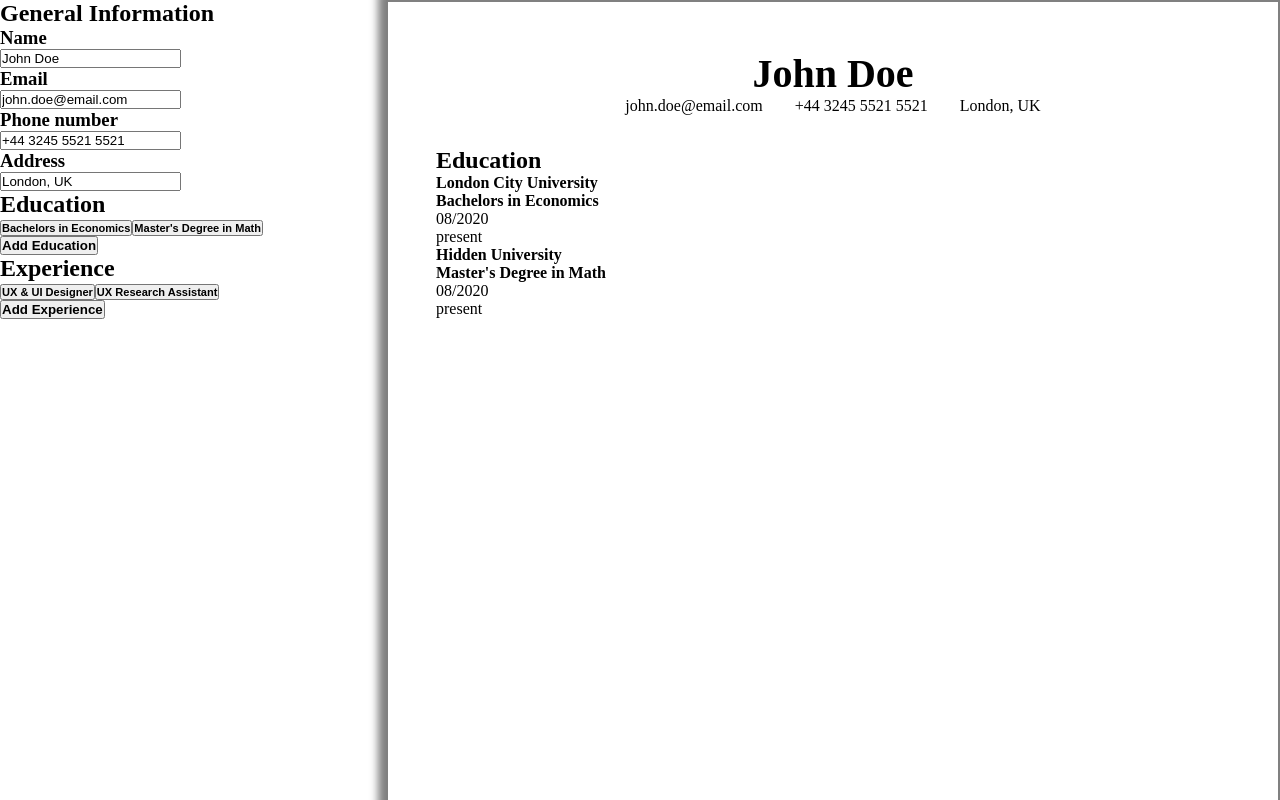
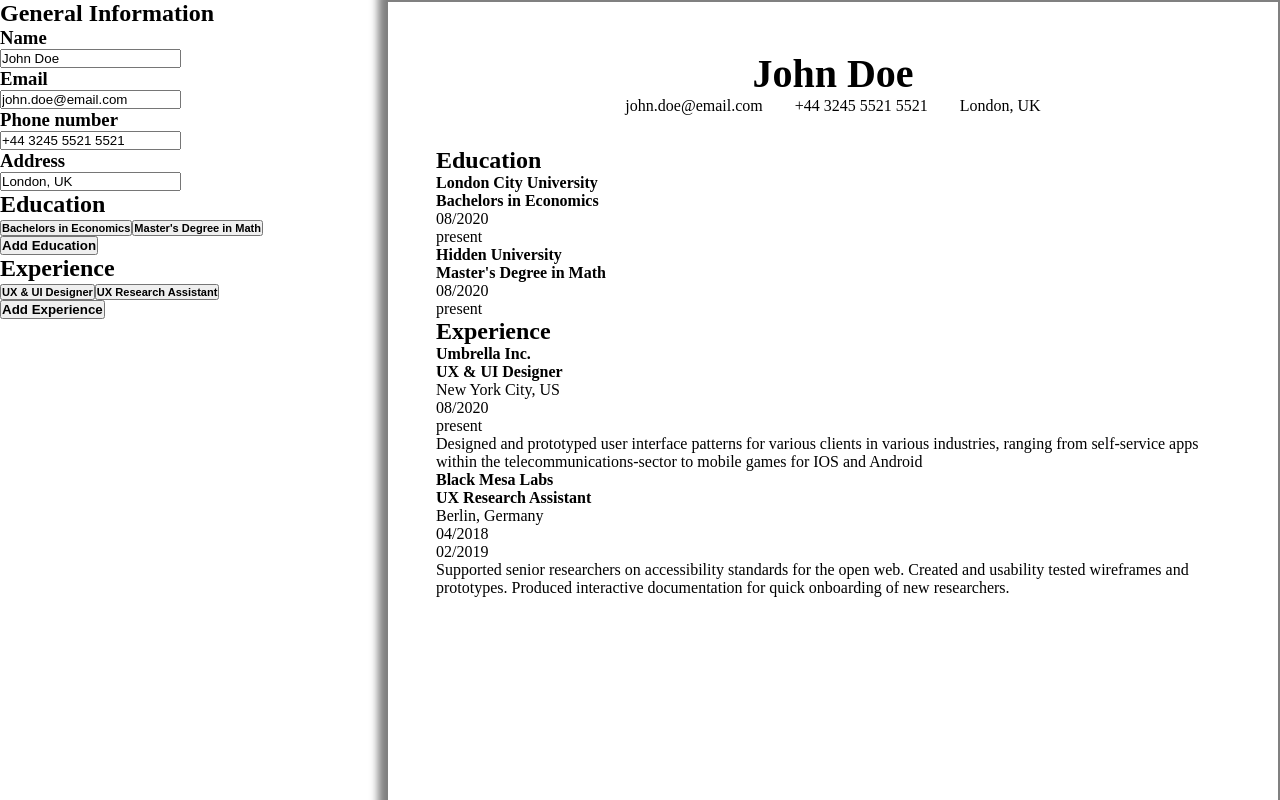
Before and after one commit to esb-11/CV-Generator, a React (Vite) app: page / in a window 1280 px wide. Shown: the top 800 px of the page. Built offline with nearby package versions, Linux system fonts and the light colour scheme.

Commit message:
feat: display experience section

```diff
--- a/src/App.jsx
+++ b/src/App.jsx
@@ -6,8 +6,6 @@ import CVPreview from "./components/CVPreview";
 
 function App() {
   const [cvInfo, setCvInfo] = useState(exampleData);
-
-  console.log(cvInfo);
 
   function handleGeneralInfoChange(e) {
     const { key, section } = e.target.dataset;
--- a/src/components/CVPreview.jsx
+++ b/src/components/CVPreview.jsx
@@ -2,12 +2,22 @@ import "./CVPreview.css";
 import GeneralInfoPreview from "./CVPreview/GeneralInfoPreview";
 import EducationPreview from "./CVPreview/EducationPreview";
 import SectionPreview from "./CVPreview/SectionPreview";
+import ExperiencePreview from "./CVPreview/ExperiencePreview";
 
 function CVPreview({ generalInfo, education, experience }) {
   return (
     <div className="cv-preview">
       <GeneralInfoPreview {...generalInfo}></GeneralInfoPreview>
-      <SectionPreview title={"Education"} array={education} Preview={EducationPreview}></SectionPreview>
+      <SectionPreview
+        title={"Education"}
+        array={education}
+        Preview={EducationPreview}
+      ></SectionPreview>
+      <SectionPreview
+        title={"Experience"}
+        array={experience}
+        Preview={ExperiencePreview}
+      ></SectionPreview>
     </div>
   );
 }
--- a/src/components/CVPreview/EducationPreview.jsx
+++ b/src/components/CVPreview/EducationPreview.jsx
@@ -3,8 +3,10 @@ function EducationPreview({ schoolName, degree, startDate, endDate, id }) {
     <div className="education-preview">
       <h4 className="school-name-preview">{schoolName}</h4>
       <h4 className="degree-preview">{degree}</h4>
-      <p className="start-date-preview">{startDate}</p>
-      <p className="end-date-preview">{endDate}</p>
+      <div className="start-end-dates-preview">
+        <p className="start-date-preview">{startDate}</p>
+        <p className="end-date-preview">{endDate}</p>
+      </div>
     </div>
   );
 }
--- /dev/null
+++ b/src/components/CVPreview/ExperiencePreview.jsx
@@ -0,0 +1,24 @@
+function ExperiencePreview({
+  companyName,
+  positionTitle,
+  location,
+  description,
+  startDate,
+  endDate,
+  id,
+}) {
+  return (
+    <div className="experience-preview">
+      <h4 className="company-name-preview">{companyName}</h4>
+      <h4 className="position-title-preview">{positionTitle}</h4>
+      <p className="location-preview">{location}</p>
+      <div className="start-end-dates-preview">
+        <p className="start-date-preview">{startDate}</p>
+        <p className="end-date-preview">{endDate}</p>
+      </div>
+      <p className="description-preview">{description}</p>
+    </div>
+  );
+}
+
+export default ExperiencePreview;
```
